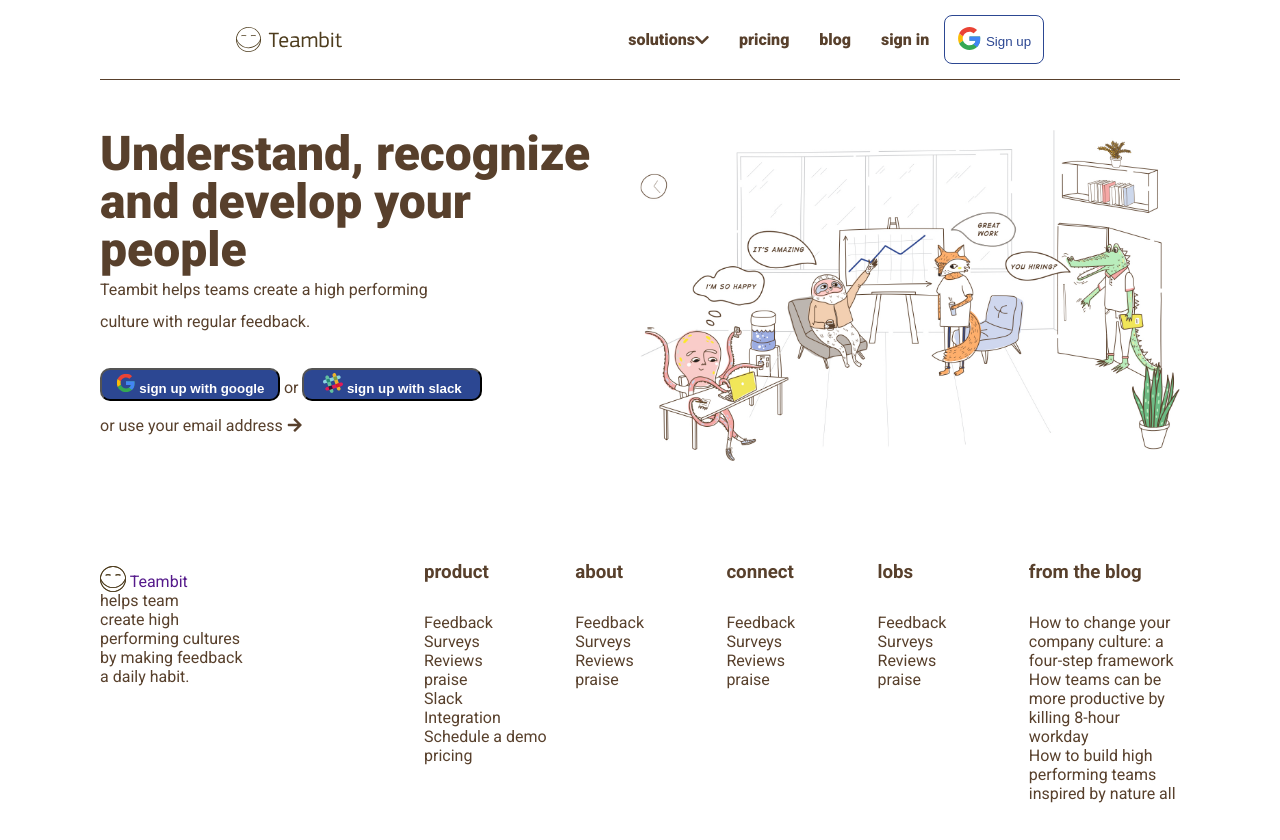
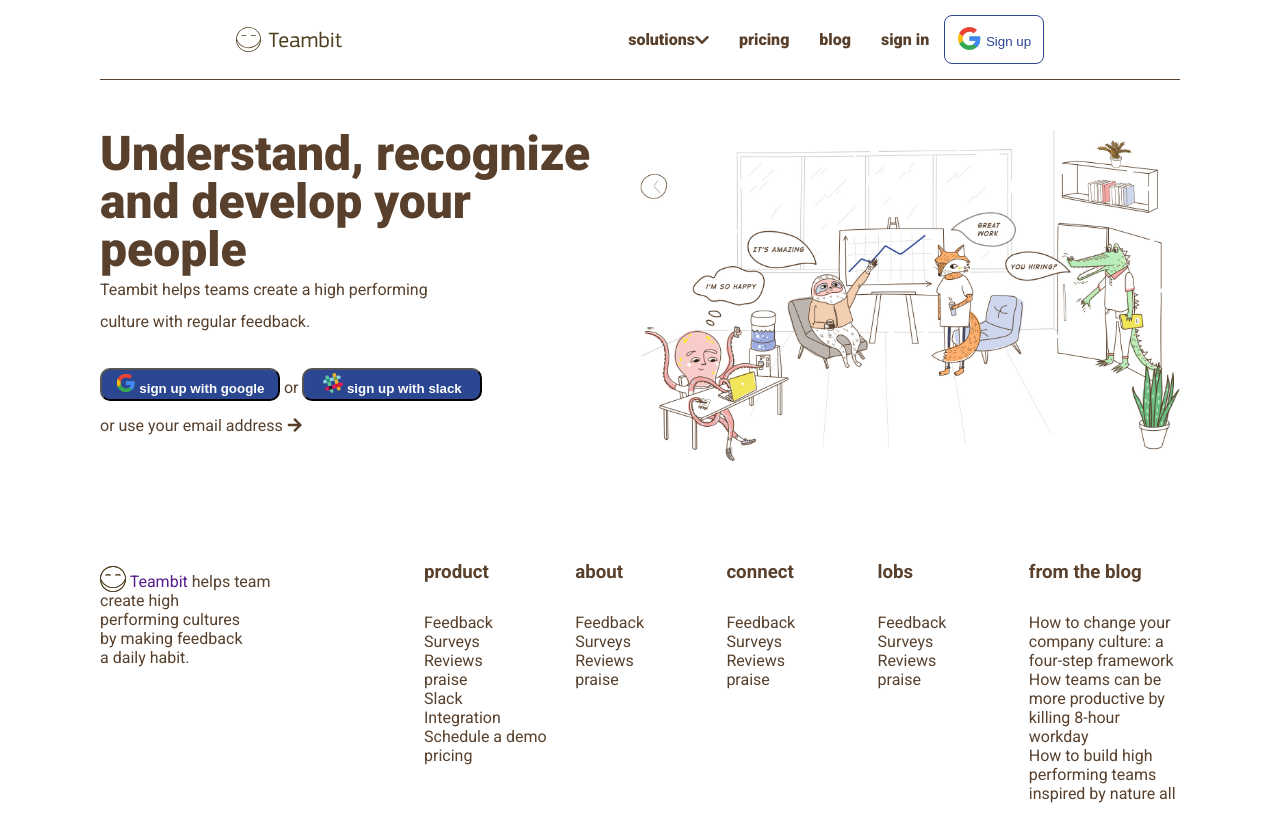
Before and after one commit to matteobuscicchio/node-sass-teambit, a website: page index.html in a window 1280 px wide. Drawn offline with nearby package versions, Linux system fonts and the light colour scheme.

Commit message:
piccolo fix

```diff
--- a/src/partials/_footer.scss
+++ b/src/partials/_footer.scss
@@ -9,6 +9,9 @@
         };
         a {
             text-decoration: none;
+        };
+        p {
+            display: inline;
         };
     };
     .link_side {
```
Also changed, not shown: dist/css/style.css.
